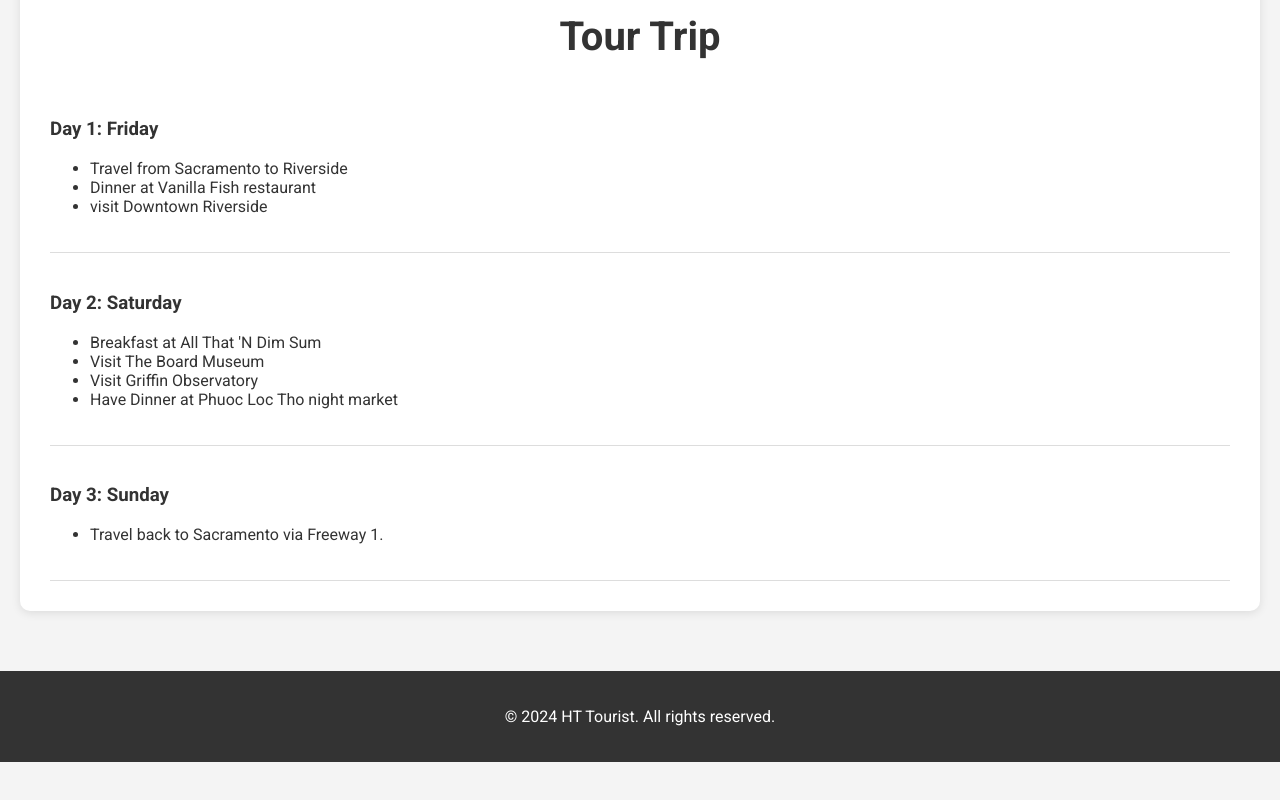
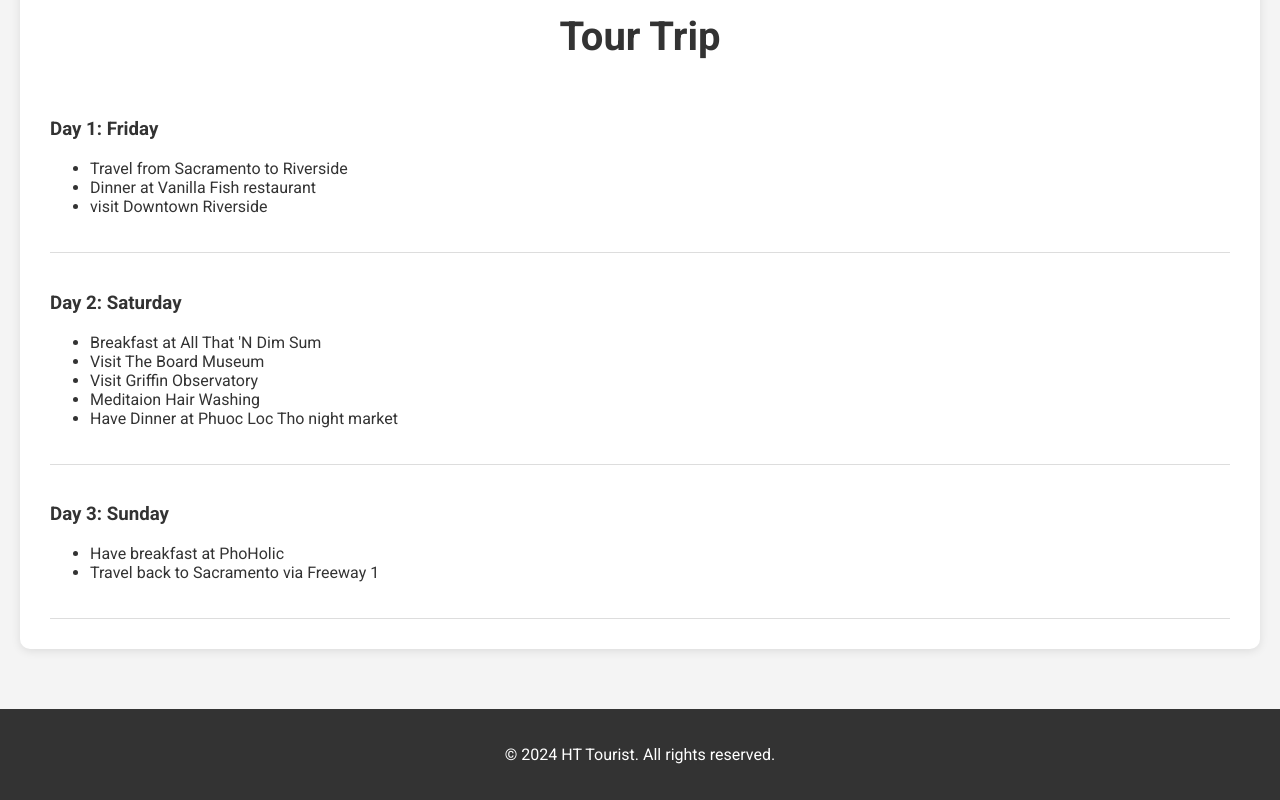
Before and after one commit to Tinn-hub/tinn-hub.github.io, a plain HTML site: page main.html in a window 1280 px wide. Shown: the part 3296-4096 px from the top of the page. Before the commit the page ends 4058 px from the top, so only its background shows below. Drawn offline with Linux system fonts and the light colour scheme.

Commit message:
Update main.html

```diff
--- a/main.html
+++ b/main.html
@@ -109,13 +109,15 @@
                     <li>Breakfast at All That 'N Dim Sum</li>
                     <li>Visit The Board Museum</li>
                     <li>Visit Griffin Observatory</li>
+                    <li>Meditaion Hair Washing</li>
                     <li>Have Dinner at Phuoc Loc Tho night market</li>
                 </ul>
             </div>
             <div class="trip">
                 <h3>Day 3: Sunday</h3>
                 <ul>
-                    <li>Travel back to Sacramento via Freeway 1.</li>
+                    <li>Have breakfast at PhoHolic</li>
+                    <li>Travel back to Sacramento via Freeway 1</li>
                 </ul>
             </div>
         </div>
```
